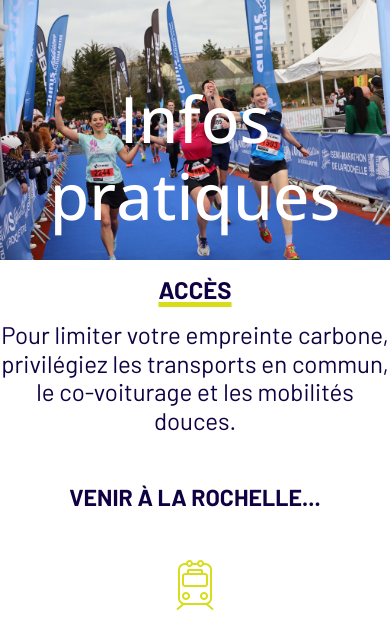
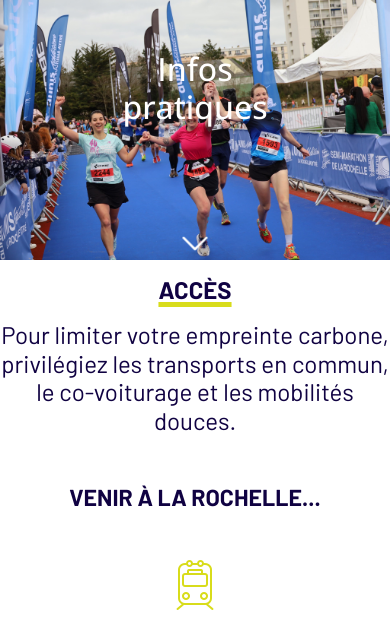
Before and after one commit to Julien0927/Semi-Marathon-LR, a PHP site: page /infos.php in a window 390 px wide. Shown: the part 72-690 px from the top of the page. Run offline with PHP 8.4, Linux system fonts and the light colour scheme.

Commit message:
MAJ responsive

```diff
--- a/assets/css/style.css
+++ b/assets/css/style.css
@@ -118,7 +118,7 @@ body p
     text-decoration: none; /* Pas de soulignement par défaut */
   }
 
-  .map
+.map
   {
     height: 90px;
     width: 90px;
@@ -201,6 +201,7 @@ body p
   width: 30%;
   height: 30%;
 }
+
 /*start gallery*/
 .gallery-wrapper {
     background-color: #100242;
@@ -371,14 +372,23 @@ fieldset
 {
   font-size: 12px;
 }
+/*-------------------*/
+/*Responsive         */
+/*-------------------*/
+@media (max-width: 830px) {
 
-@media (max-width: 830px) {
   .courses
   {
     font-size: 1.5rem;
   }
   .overlayRubrique{
-    padding-bottom: 350px;
+    padding-bottom: 50px;
+  }
+
+  .overlayRubrique h1
+  {
+    font-size: 2rem;
+
   }
 
   h4
--- a/infos.php
+++ b/infos.php
@@ -2,11 +2,12 @@
 require_once ('templates/nav.php');
 require_once ('index.php')
 ?>
-
-<img src="assets/images/photo5.jpg" alt="Semi Marathon La Rochelle" width="100%" height="auto">
-<div class="overlayRubrique">
-    <h1 class="">Infos pratiques</h1>
-    <img class="slide-bottom" src="assets/icones/down-arrow.svg" alt="">
+<div class="image-container">
+    <img src="assets/images/photo5.jpg" alt="Semi Marathon La Rochelle" width="100%" height="auto">
+    <div class="overlayRubrique">
+        <h1 class="">Infos pratiques</h1>
+        <img class="slide-bottom" src="assets/icones/down-arrow.svg" alt="">
+    </div>
 </div>
 <div class="text-center mt-3 mb-5">
     <h2 class="courses mb-3">Accès</h2>
```
Also changed, not shown: benevoles.php (+6 -4 lines), courses.php (+6 -5 lines), inscriptions.php (+6 -4 lines), medias.php (+7 -5 lines), partenaires.php (+6 -6 lines), resultats.php (+6 -5 lines), assets/js/script.js (line endings or trailing spaces).
